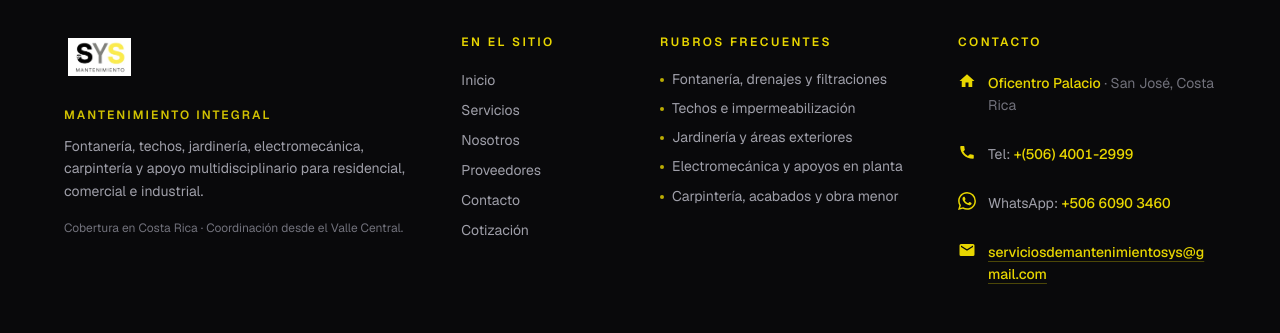
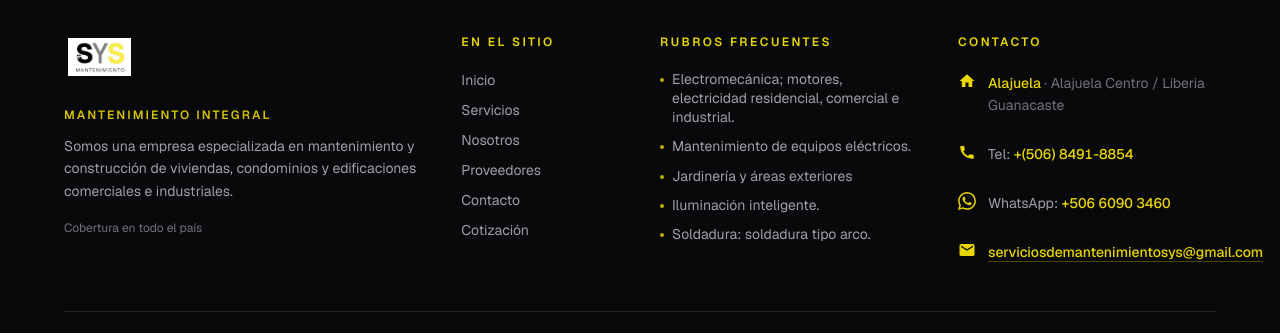
Before and after one commit to Dnnst89/SYS-Mantenimiento, a Next.js app: page / in a window 1280 px wide. Shown: the part 3425-3758 px from the top of the page. Built offline with nearby package versions, Linux system fonts and the light colour scheme.

Commit message:
Se actualizo el contenido del pie de pagina por datos reales de la empresa

```diff
--- a/components/footer/Footer.jsx
+++ b/components/footer/Footer.jsx
@@ -138,14 +138,14 @@ export default function Footer() {
                 <IconHouse />
                 <span className="pt-0.5">
                   <a
-                    href="https://maps.google.com/?q=Oficentro+Palacio,+San+José,+Costa+Rica"
+                    href="https://maps.app.goo.gl/4uj6NBwSRdNoyRpu9"
                     target="_blank"
                     rel="noopener noreferrer"
                     className="font-medium text-sys-yellow transition hover:text-sys-yellow-bright"
                   >
-                    Oficentro Palacio
+                    Alajuela
                   </a>
-                  <span className="text-zinc-500"> · San José, Costa Rica</span>
+                  <span className="text-zinc-500"> · Alajuela Centro / Liberia Guanacaste</span>
                 </span>
               </li>
               <li className="flex gap-3">
@@ -153,10 +153,10 @@ export default function Footer() {
                 <span className="pt-0.5 text-zinc-400">
                   Tel:{" "}
                   <a
-                    href="tel:+50640012999"
+                    href="tel:+50660903460"
                     className="font-medium text-sys-yellow tabular-nums transition hover:text-sys-yellow-bright"
                   >
-                    +(506) 4001-2999
+                    +(506) 8491-8854
                   </a>
                 </span>
               </li>
@@ -179,7 +179,7 @@ export default function Footer() {
                 <span className="pt-0.5 text-zinc-400">
                   <a
                     href={`mailto:${COMPANY_EMAIL}`}
-                    className="break-all font-medium text-sys-yellow underline decoration-sys-yellow/30 underline-offset-4 transition hover:decoration-sys-yellow"
+                    className="whitespace-nowrap font-medium text-sys-yellow underline decoration-sys-yellow/30 underline-offset-4 transition hover:decoration-sys-yellow"
                   >
                     {COMPANY_EMAIL}
                   </a>
--- a/lib/footerContent.js
+++ b/lib/footerContent.js
@@ -4,17 +4,17 @@ const FOOTER = {
   es: {
     taglineLead: "Mantenimiento integral",
     taglineBody:
-      "Fontanería, techos, jardinería, electromecánica, carpintería y apoyo multidisciplinario para residencial, comercial e industrial.",
-    coverageLine: "Cobertura en Costa Rica · Coordinación desde el Valle Central.",
+      "Somos una empresa especializada en mantenimiento y construcción de viviendas, condominios y edificaciones comerciales e industriales.",
+    coverageLine: "Cobertura en todo el país",
     quickLinks: "En el sitio",
     cotizarLabel: "Cotización",
     servicesTitle: "Rubros frecuentes",
     services: [
-      "Fontanería, drenajes y filtraciones",
-      "Techos e impermeabilización",
+      "Electromecánica; motores, electricidad residencial, comercial e industrial.",
+      "Mantenimiento de equipos eléctricos.",
       "Jardinería y áreas exteriores",
-      "Electromecánica y apoyos en planta",
-      "Carpintería, acabados y obra menor",
+      "Iluminación inteligente.",
+      "Soldadura: soldadura tipo arco. ",
     ],
     contactTitle: "Contacto",
     whatsappLabel: "WhatsApp",
```
